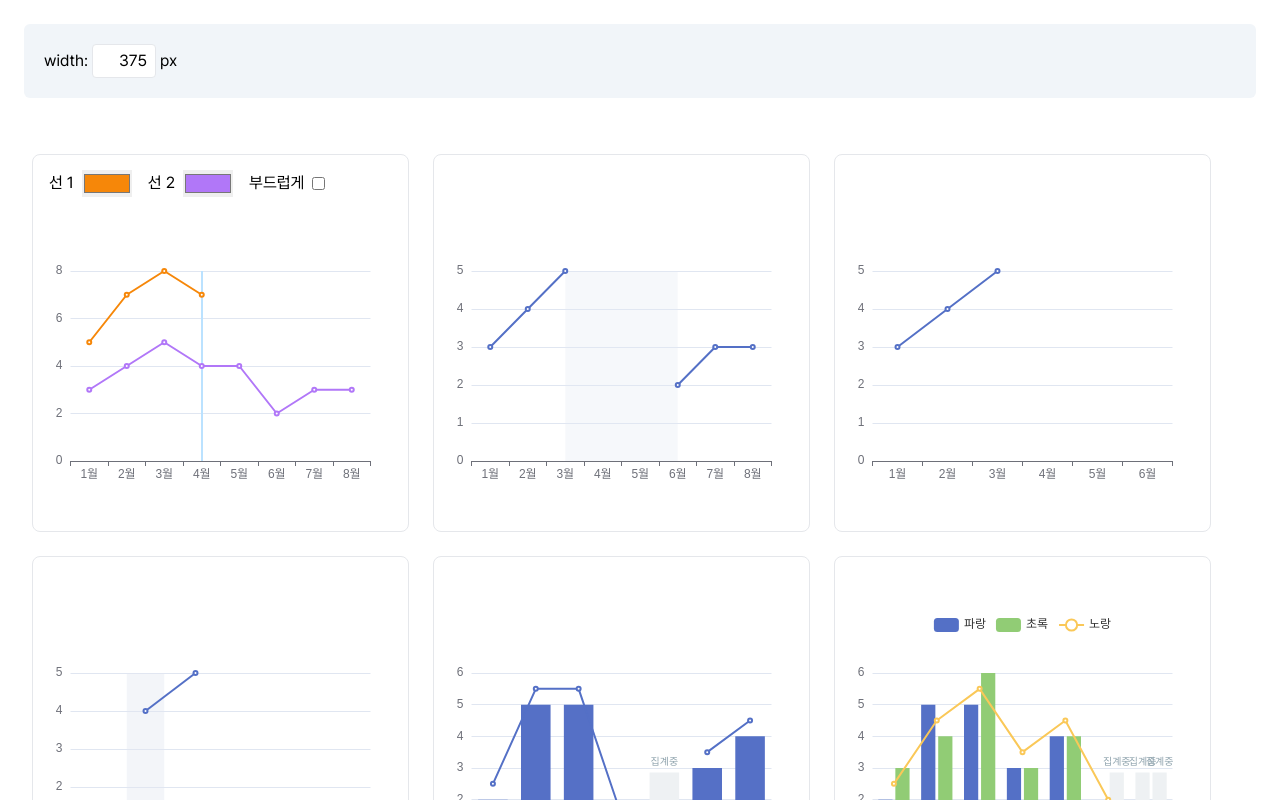
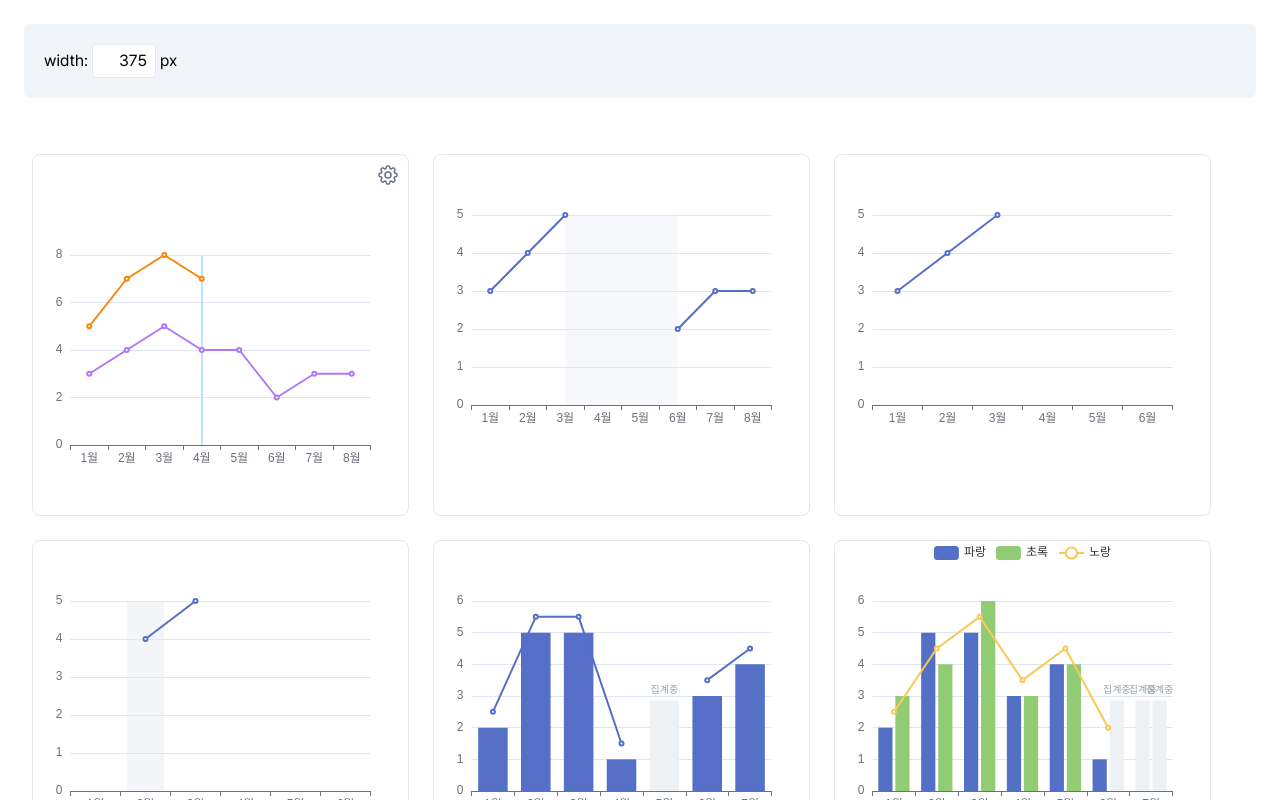
Before and after one commit to PerlPark/echart-playground, a Next.js app: page /presentation in a window 1280 px wide. Shown: the top 800 px of the page. Built offline with nearby package versions, Linux system fonts and the light colour scheme.

Commit message:
mod: presentation 페이지 차트 1 옵션 ui 변경

```diff
--- a/src/app/presentation/page.tsx
+++ b/src/app/presentation/page.tsx
@@ -35,6 +35,8 @@
     value: 0,
   });
 
+  const [chart1Option, toggleChart1Option] = useToggle();
+
   return (
     <div>
       <div className="m-6 p-5 bg-slate-100 rounded-md">
@@ -55,8 +57,40 @@
         </div>
       </div>
       <div className="flex flex-wrap gap-6 w-full p-8">
-        <div className="border rounded-lg">
-          <div className="flex gap-4 items-center h-14 px-4">
+        <div className="border rounded-lg relative">
+          <div className="text-right">
+            <button
+              type="button"
+              className="text-slate-500 p-2 rounded-sm"
+              onClick={() => toggleChart1Option()}
+            >
+              <svg
+                xmlns="http://www.w3.org/2000/svg"
+                fill="none"
+                viewBox="0 0 24 24"
+                strokeWidth={1.5}
+                stroke="currentColor"
+                className="w-6 h-6"
+              >
+                <path
+                  strokeLinecap="round"
+                  strokeLinejoin="round"
+                  d="M10.343 3.94c.09-.542.56-.94 1.11-.94h1.093c.55 0 1.02.398 1.11.94l.149.894c.07.424.384.764.78.93.398.164.855.142 1.205-.108l.737-.527a1.125 1.125 0 011.45.12l.773.774c.39.389.44 1.002.12 1.45l-.527.737c-.25.35-.272.806-.107 1.204.165.397.505.71.93.78l.893.15c.543.09.94.56.94 1.109v1.094c0 .55-.397 1.02-.94 1.11l-.893.149c-.425.07-.765.383-.93.78-.165.398-.143.854.107 1.204l.527.738c.32.447.269 1.06-.12 1.45l-.774.773a1.125 1.125 0 01-1.449.12l-.738-.527c-.35-.25-.806-.272-1.203-.107-.397.165-.71.505-.781.929l-.149.894c-.09.542-.56.94-1.11.94h-1.094c-.55 0-1.019-.398-1.11-.94l-.148-.894c-.071-.424-.384-.764-.781-.93-.398-.164-.854-.142-1.204.108l-.738.527c-.447.32-1.06.269-1.45-.12l-.773-.774a1.125 1.125 0 01-.12-1.45l.527-.737c.25-.35.273-.806.108-1.204-.165-.397-.505-.71-.93-.78l-.894-.15c-.542-.09-.94-.56-.94-1.109v-1.094c0-.55.398-1.02.94-1.11l.894-.149c.424-.07.765-.383.93-.78.165-.398.143-.854-.107-1.204l-.527-.738a1.125 1.125 0 01.12-1.45l.773-.773a1.125 1.125 0 011.45-.12l.737.527c.35.25.807.272 1.204.107.397-.165.71-.505.78-.929l.15-.894z"
+                />
+                <path
+                  strokeLinecap="round"
+                  strokeLinejoin="round"
+                  d="M15 12a3 3 0 11-6 0 3 3 0 016 0z"
+                />
+              </svg>
+            </button>
+          </div>
+          <Chart
+            width={width}
+            option={lineChartOption1({ isSmooth, color, color2 })}
+          />
+          {chart1Option && (
+            <div className="flex flex-col gap-1 -top-px right-0 z-10 translate-x-full px-4 absolute border bg-white rounded-lg shadow-sm py-2">
               <div>
                 <label className="flex gap-2 items-center">
                   선 1
@@ -88,29 +122,21 @@
                 </label>
               </div>
             </div>
-          <Chart
-            width={width}
-            option={lineChartOption1({ isSmooth, color, color2 })}
-          />
+          )}
         </div>
         <div className="border rounded-lg">
-          <div className="flex gap-4 items-center h-14"></div>
           <Chart width={width} option={lineChartOption2({})} />
         </div>
         <div className="border rounded-lg">
-          <div className="flex gap-4 items-center h-14"></div>
           <Chart width={width} option={lineChartOption3({})} />
         </div>
         <div className="border rounded-lg">
-          <div className="flex gap-4 items-center h-14"></div>
           <Chart width={width} option={lineChartOption4({})} />
         </div>
         <div className="border rounded-lg">
-          <div className="flex gap-4 items-center h-14"></div>
           <Chart width={width} option={barChartOption1({})} />
         </div>
         <div className="border rounded-lg">
-          <div className="flex gap-4 items-center h-14"></div>
           {tooltip.show && (
             <div className="absolute bg-slate-600 text-white px-3 py-2 z-10 rounded">
               {tooltip.name}
@@ -139,19 +165,15 @@
           />
         </div>
         <div className="border rounded-lg">
-          <div className="flex gap-4 items-center h-14"></div>
           <Chart width={width} option={barChartOption3} />
         </div>
         <div className="border rounded-lg">
-          <div className="flex gap-4 items-center h-14"></div>
           <Chart width={width} option={pieChartOption1} />
         </div>
         <div className="border rounded-lg">
-          <div className="flex gap-4 items-center h-14"></div>
           <Chart width={width} option={pieChartOption2} />
         </div>
         <div className="border rounded-lg">
-          <div className="flex gap-4 items-center h-14"></div>
           <Chart width={width} option={candleChartOption1} />
         </div>
       </div>
```
Lines whose indentation alone changed are shown as unchanged.
